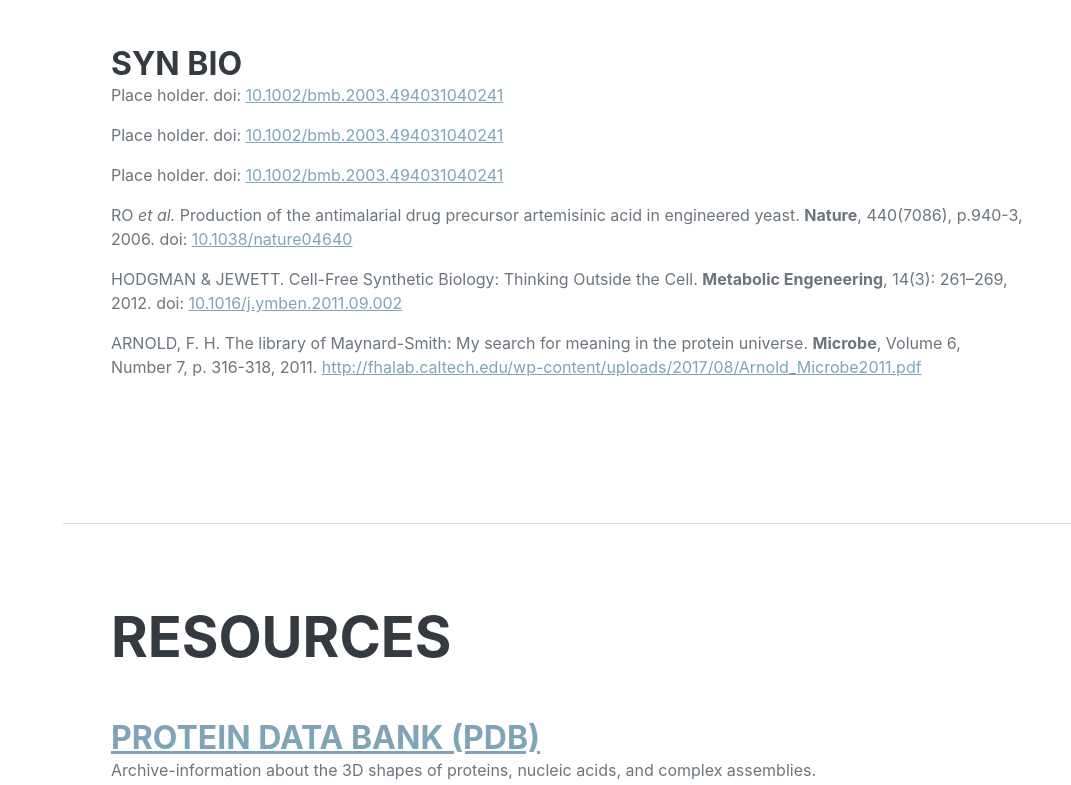
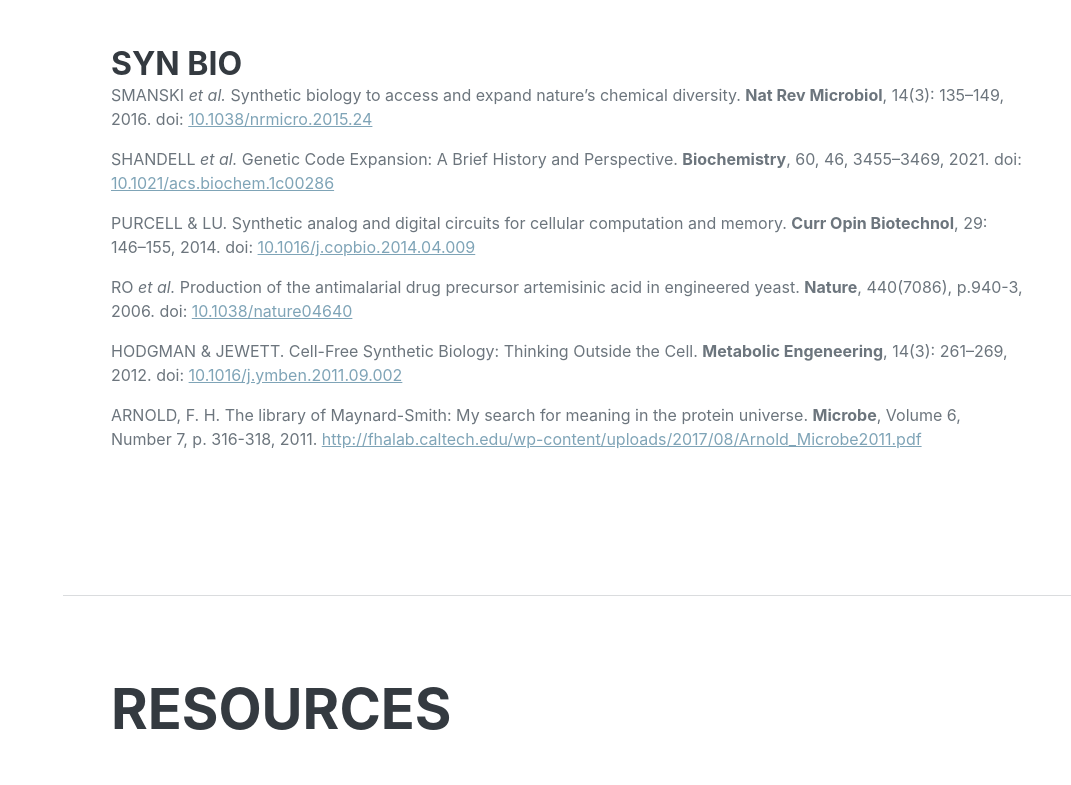
Before and after one commit to Bmottan/Bmottan.github.io, a plain HTML site: page links/index.html in a window 1280 px wide. Shown: the part 1221-2006 px from the top of the page, without its empty margins (209-1280 px from the left). Drawn offline with nearby package versions, Linux system fonts and the light colour scheme; a web font is replaced by a local one.

Commit message:
Update index.html

```diff
--- a/links/index.html
+++ b/links/index.html
@@ -75,12 +75,9 @@
                         <div class="d-flex flex-column flex-md-row justify-content-between mb-5">
                         <div class="flex-grow-1">
                             <h3 class="mb-0"> Syn Bio</h3>
-                            <p>Place holder. doi: <a href="https://doi.org/" target="_blank" rel="noopener noreferrer">10.1002/bmb.2003.494031040241</a></p>
-
-                            <p>Place holder. doi: <a href="https://doi.org/" target="_blank" rel="noopener noreferrer">10.1002/bmb.2003.494031040241</a></p>
-
-                            <p>Place holder. doi: <a href="https://doi.org/" target="_blank" rel="noopener noreferrer">10.1002/bmb.2003.494031040241</a></p>
-
+                            <p>SMANSKI <i>et al.</i> Synthetic biology to access and expand nature’s chemical diversity. <b>Nat Rev Microbiol</b>, 14(3): 135–149, 2016. doi: <a href="https://doi.org/10.1038/nrmicro.2015.24" target="_blank" rel="noopener noreferrer">10.1038/nrmicro.2015.24</a></p>
+                            <p>SHANDELL <i>et al.</i> Genetic Code Expansion: A Brief History and Perspective. <b>Biochemistry</b>, 60, 46, 3455–3469, 2021. doi: <a href="https://doi.org/10.1021/acs.biochem.1c00286" target="_blank" rel="noopener noreferrer">10.1021/acs.biochem.1c00286</a></p>
+                            <p>PURCELL & LU. Synthetic analog and digital circuits for cellular computation and memory. <b>Curr Opin Biotechnol</b>, 29: 146–155, 2014. doi: <a href="https://doi.org/10.1016/j.copbio.2014.04.009" target="_blank" rel="noopener noreferrer">10.1016/j.copbio.2014.04.009</a></p>
                             <p>RO <i>et al.</i> Production of the antimalarial drug precursor artemisinic acid in engineered yeast. <b>Nature</b>, 440(7086), p.940-3, 2006.  doi: <a href="https://doi.org/10.1038/nature04640" target="_blank" rel="noopener noreferrer">10.1038/nature04640</a></p>
                             <p>HODGMAN & JEWETT. Cell-Free Synthetic Biology: Thinking Outside the Cell. <b>Metabolic Engeneering</b>, 14(3): 261–269, 2012. doi: <a href="https://doi.org/10.1016/j.ymben.2011.09.002" target="_blank" rel="noopener noreferrer">10.1016/j.ymben.2011.09.002</a></p>
 
@@ -142,6 +139,12 @@
                         <div class="flex-grow-1">
                             <h3 class="mb-0"><a href="https://biorender.com/" target="_blank" rel="noopener noreferrer"> BioRender</a></h3>
                             <p>Make science figures fast with pre-made templates.</p>
+                        </div>
+                    </div>
+                    <div class="row">
+                        <div class="flex-grow-1">
+                            <h3 class="mb-0"><a href="https://pipette-show.de/" target="_blank" rel="noopener noreferrer"> Pipette Show</a></h3>
+                            <p>Visual guide to help pipetting in 96w microplates.</p>
                         </div>
                     </div>
                 </div>
```
